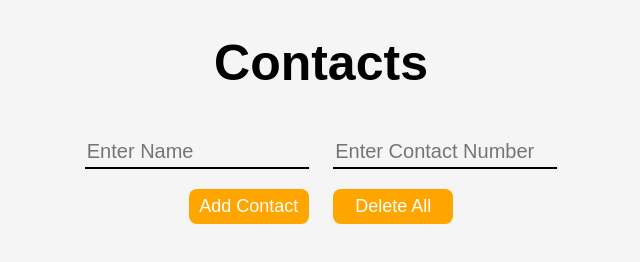
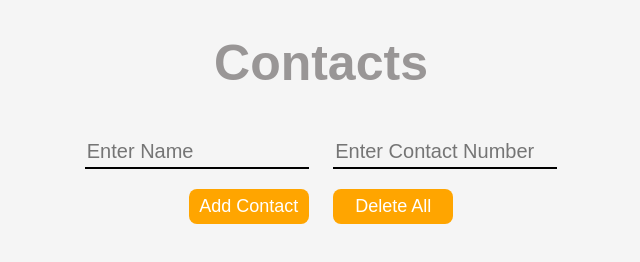
Before and after one commit to arsalanlal414/js-todoapp, a plain HTML site: page index.htm in a window 1280 px wide. Shown: the whole page, without its empty margins (319-959 px from the left). Drawn offline with Linux system fonts and the light colour scheme.

Commit message:
5th version

```diff
--- a/index.htm
+++ b/index.htm
@@ -12,6 +12,7 @@
         }
         h1{
             font-size: 50px;
+            color: rgb(153, 150, 150);
         }
         input{
             width: 220px;
```
